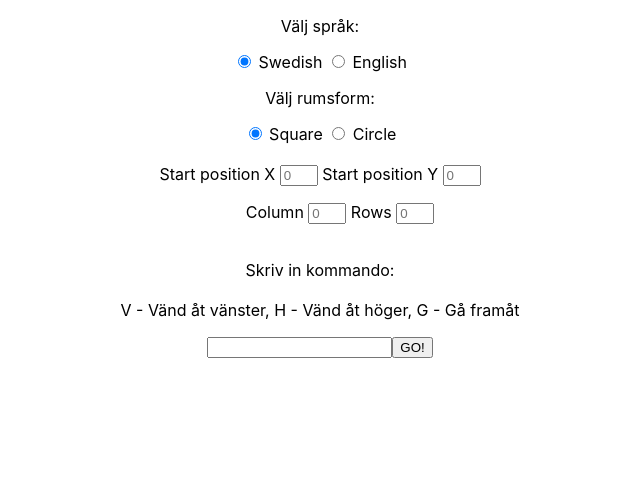
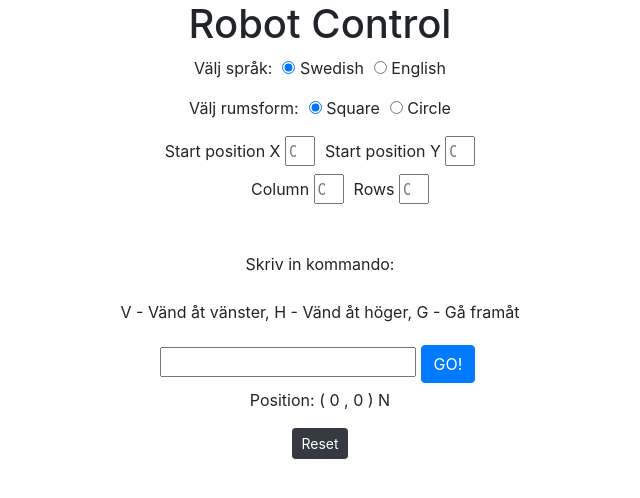
Before and after one commit to dic15san/robot-app, a React (Create React App) app: page / in a window 1280 px wide. Shown: the top 498 px of the page, without its empty margins (320-960 px from the left). Built offline with nearby package versions, Linux system fonts and the light colour scheme.

Commit message:
added reset button and changed layout

```diff
--- a/package.json
+++ b/package.json
@@ -6,7 +6,9 @@
     "@testing-library/jest-dom": "^4.2.4",
     "@testing-library/react": "^9.3.2",
     "@testing-library/user-event": "^7.1.2",
+    "bootstrap": "^4.4.1",
     "react": "^16.12.0",
+    "react-bootstrap": "^1.0.0-beta.17",
     "react-dom": "^16.12.0",
     "react-scripts": "3.4.0"
   },
--- a/src/Input.js
+++ b/src/Input.js
@@ -1,4 +1,8 @@
 import React from 'react';
+import Container from 'react-bootstrap/Container'
+import Row from 'react-bootstrap/Row'
+import 'bootstrap/dist/css/bootstrap.min.css';
+import Button from 'react-bootstrap/Button'
 
 class Input extends React.Component {
   constructor(props){
@@ -28,6 +32,7 @@ class Input extends React.Component {
     this.handleColumns= this.handleColumns.bind(this);
     this.handleRows= this.handleRows.bind(this);
     this.handleRadius= this.handleRadius.bind(this);
+    this.handleReset= this.handleReset.bind(this);
   }
 
     handleSubmit(e){
@@ -40,11 +45,7 @@ class Input extends React.Component {
 
       let north = "N";
       let south = "S";
-      let east;
-      let west;
-      let forward
-      let left;
-      let right;
+      let east, west, forward, left, right;
 
       if(this.state.language === "swedish"){
         forward = "G"
@@ -76,6 +77,7 @@ class Input extends React.Component {
       }
 
       const splitCommand = command.split('').forEach(c => {
+        console.log(c, currentFacing, currentPosX, currentPosY)
         if( (c === left && currentFacing === north) || (c === right && currentFacing === south) ) {
             currentFacing = west;
           } else if ((c === right && currentFacing === north) || (c === left && currentFacing === south)) {
@@ -85,11 +87,11 @@ class Input extends React.Component {
           } else if ((c === right && currentFacing === east) || (c === left && currentFacing === west)) {
             currentFacing = south;
           } else if (c === forward && currentFacing === north){
-            currentPosY++;
+            currentPosY--;
           } else if (c === forward && currentFacing === east){
             currentPosX++;
           } else if (c === forward && currentFacing === south){
-            currentPosY--;
+            currentPosY++;
           } else if (c === forward && currentFacing === west){
             currentPosX--;
           } else {
@@ -197,29 +199,55 @@ class Input extends React.Component {
       event.target.value = ("" + event.target.value).toUpperCase();
     };
 
+    handleReset(){
+      this.setState({
+        inputCommand: "",
+        language: "swedish",
+        shape: "square",
+        facing: "N",
+        positionX: 0,
+        positionY: 0,
+        columns: 0,
+        rows: 0,
+        radius: 0,
+      })
+    }
+
     render(){
       return(
         <div>
-          <form>
+          <Container>
+              <h1>Robot Control</h1>
+
+              <Row className="justify-content-md-center">
                 {this.state.language === "swedish" ? <p> Välj språk: </p> : <p> Select language: </p> }
-          <label><input type="radio" value="swedish" checked={this.state.language === "swedish"} onChange={this.handleChoiceOfLanguage}/> Swedish </label>
+                <label style={{marginRight: 10, marginLeft: 10}}><input type="radio" value="swedish" checked={this.state.language === "swedish"} onChange={this.handleChoiceOfLanguage} /> Swedish </label>
                 <label><input type="radio" value="english" checked={this.state.language === "english"} onChange={this.handleChoiceOfLanguage}/> English </label>
+              </Row>
 
+              <Row className="justify-content-md-center">
                 {this.state.language === "swedish" ? <p> Välj rumsform: </p> : <p> Select shape of room: </p> }
-          <label><input type="radio" value="square" checked={this.state.shape === "square"} onChange={this.handleChoiceOfShape}/> Square </label>
+                <label style={{marginRight: 10, marginLeft: 10}}><input type="radio" value="square" checked={this.state.shape === "square"} onChange={this.handleChoiceOfShape}/> Square </label>
                 <label><input type="radio" value="circle" checked={this.state.shape === "circle"} onChange={this.handleChoiceOfShape}/> Circle </label>
+              </Row>
 
-          <label> <br/><br/> Start position X <input type="number" style = {{width:30}} placeholder="0" onChange={this.handlePosX}/></label>
+              <Row className="justify-content-md-center">
+                <label style={{marginRight: 10}}> Start position X <input type="number" style = {{width:30}} placeholder="0" onChange={this.handlePosX}/></label>
                 <label> Start position Y <input type="number" style = {{width:30}} placeholder="0" onChange={this.handlePosY}/></label>
+              </Row>
 
+              <Row className="justify-content-md-center">
                 {this.state.shape === "square" ?
-          <ul><label> Column <input type="number" style = {{width:30}} placeholder="0" onChange={this.handleColumns}/></label><label> Rows <input type="number" style = {{width:30}} placeholder="0" onChange={this.handleRows}/></label></ul>
+                <ul><label style={{marginRight: 10}}> Column <input type="number" style = {{width:30}} placeholder="0" onChange={this.handleColumns}/></label><label> Rows <input type="number" style = {{width:30}} placeholder="0" onChange={this.handleRows}/></label></ul>
                 : <label> Radius <input type="number" style = {{width:30}} placeholder="0" onChange={this.handleRadius}/></label>}
+              </Row>
 
               {this.state.language === "swedish" ? <p> <br/> Skriv in kommando: <br/><br/> V - Vänd åt vänster, H - Vänd åt höger, G - Gå framåt </p> : <p> <br/> Type in command: <br/><br/> L - Turn to the left, R - Turn to the right, F - Move forward</p> }
               <input type="text" name="input" onChange={this.handleInput} onInput={this.toInputUppercase}/>
-          <button name="Button" onClick={this.handleSubmit}>GO!</button>
-          </form>
+              <Button name="Button" variant="primary" style={{margin: 5}} onClick={this.handleSubmit}>GO!</Button>
+              <p> Position: ( {this.state.positionX} , {this.state.positionY} ) {this.state.facing}</p>
+              <Button name="Button" variant="dark" size="sm" onClick={this.handleReset}>Reset</Button>
+          </Container>
         </div>
       )
     }
```
Also changed, not shown: 1 other file (tests, documents, lock files or other folders). Lines whose indentation alone changed are shown as unchanged.
